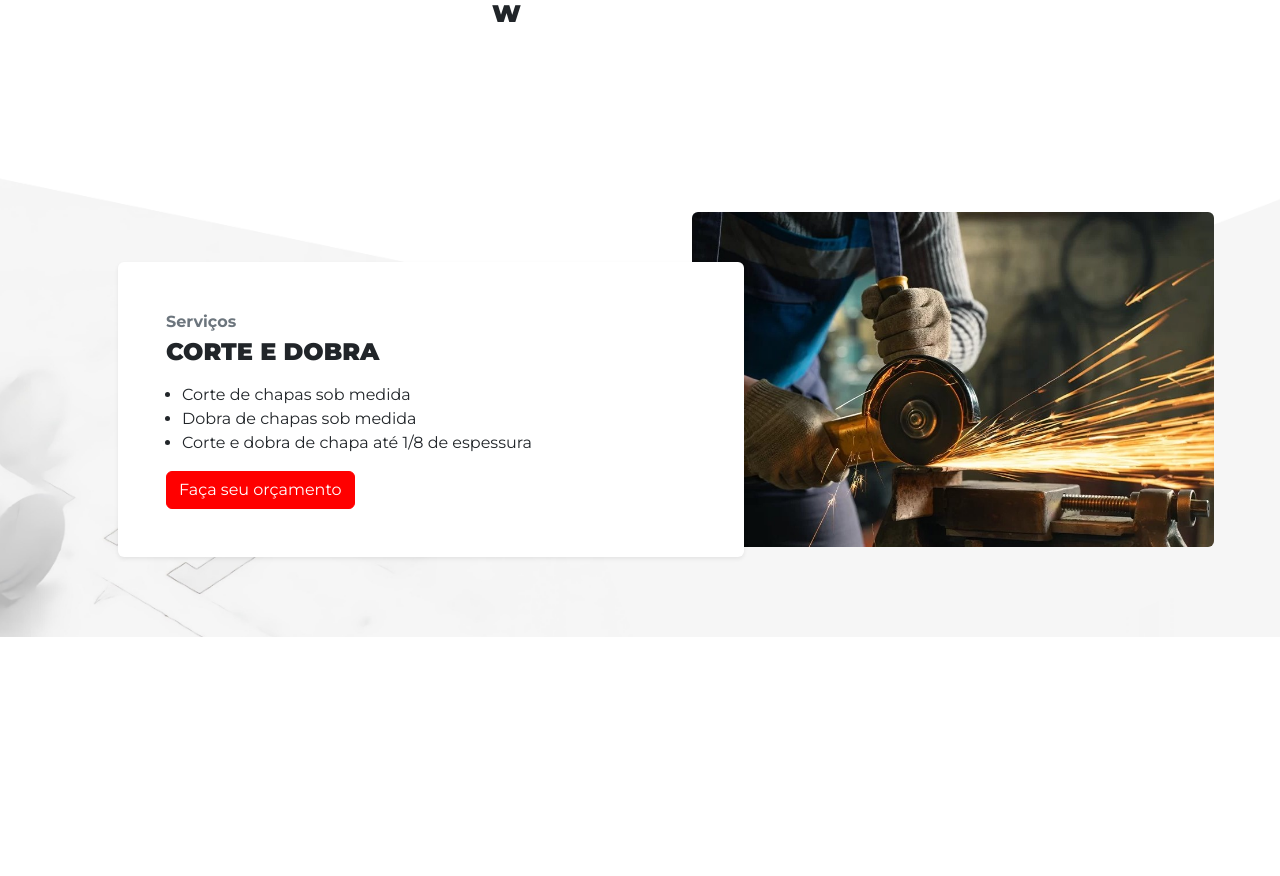
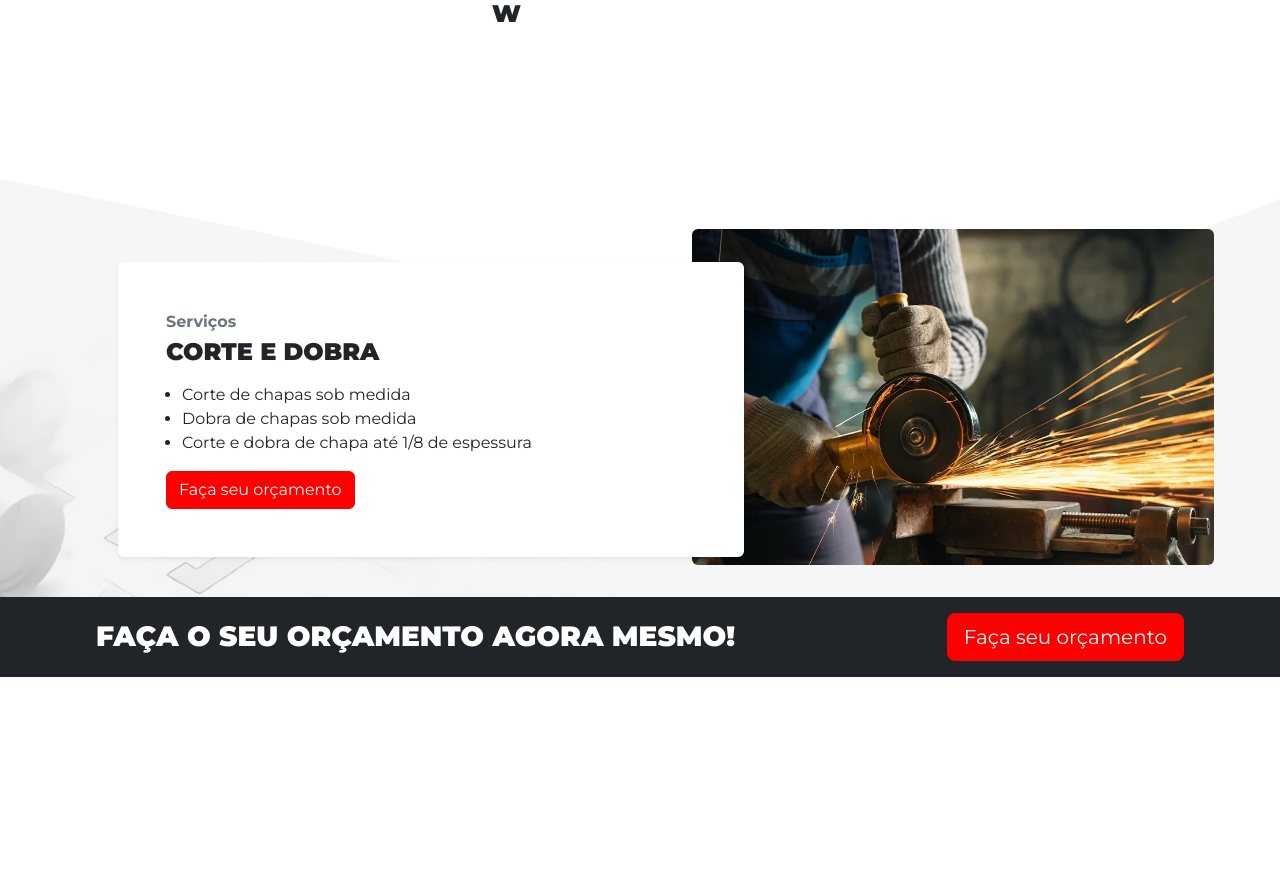
Before and after one commit to OLuizFernando/mk3ferros_site, a Flask app: page / in a window 1280 px wide. Shown: the part 1294-2170 px from the top of the page. Run offline with Flask 3, Linux system fonts and the light colour scheme.

Commit message:
adding quote section in footer

```diff
--- a/src/static/css/style.css
+++ b/src/static/css/style.css
@@ -68,6 +68,7 @@ body {
     position: relative;
     left: 55%;
     bottom: 345px;
+    margin-bottom: -345px;
     z-index: -1;
 }
 
@@ -93,6 +94,7 @@ body {
         height: auto;
         left: auto;
         bottom: auto;
+        margin-bottom: auto;
         z-index: -1;
     }
 }
--- a/src/templates/index.html
+++ b/src/templates/index.html
@@ -7,6 +7,8 @@
 {% block main %}
     <img class="banner-img" src="../static/img/home/banner_serralheiro.webp" alt="Banner serralheiro">
 
+
+    <div class="container px-5 py-3">
         <div class="banner-text">
             <h1 class="text-white fw-black">A CASA DO<br><span class="text-primary">SERRALHEIRO</span></h1>
             <h6 class="text-white mb-3">
@@ -69,4 +71,5 @@
         </div>
 
         <img src="../static/img/home/corte-e-dobra.jpg" alt="Corte e dobra de ferro e aço" class="services-img rounded-2">
+    </div>
     {% endblock %}
--- a/src/templates/layout.html
+++ b/src/templates/layout.html
@@ -48,12 +48,17 @@
         </div>
     </nav>
 
-    <main class="container px-5 py-3">
+    <main>
         {% block main %}{% endblock %}
     </main>
 
     <footer>
-        <!-- Footer aqui -->
+        <div class="container-fluid bg-dark text-white py-3 px-5">
+            <div class="d-flex flex-column flex-md-row justify-content-between align-items-center px-5">
+                <h2 class="fw-black fs-3 mb-3 mb-md-0 text-center text-md-start">FAÇA O SEU ORÇAMENTO AGORA MESMO!</h2>
+                <button type="button" class="btn btn-primary btn-lg">Faça seu orçamento</button>
+            </div>
+        </div>
     </footer>
 </body>
 </html>
```
Lines whose indentation alone changed are shown as unchanged.
